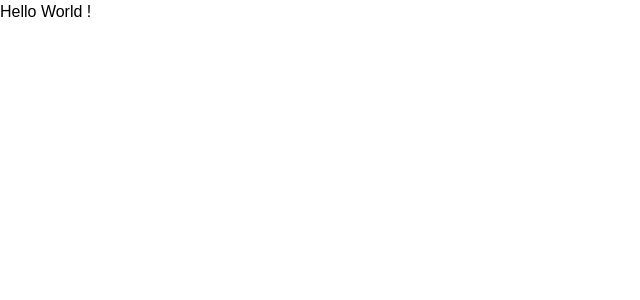
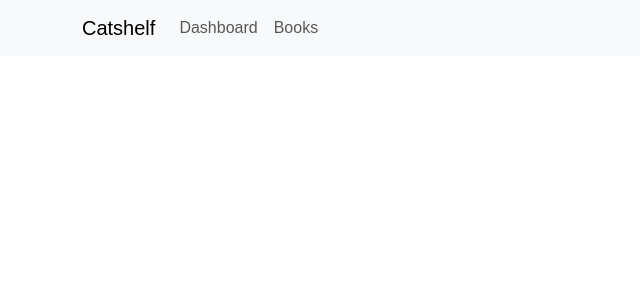
Before and after one commit to falconshark/catshelf, a Next.js app: page /dashboard in a window 1280 px wide. Shown: the top 300 px of the page, without its empty margins (0-640 px from the left). Built offline with nearby package versions, Linux system fonts and the light colour scheme.

Commit message:
Add topbar to dashboard

```diff
--- /dev/null
+++ b/src/app/components/Topbar.tsx
@@ -0,0 +1,24 @@
+'use client';
+import Container from 'react-bootstrap/Container';
+import Nav from 'react-bootstrap/Nav';
+import Navbar from 'react-bootstrap/Navbar';
+import NavDropdown from 'react-bootstrap/NavDropdown';
+
+function Topbar() {
+  return (
+    <Navbar expand="lg" className="bg-body-tertiary">
+    <Container>
+      <Navbar.Brand href="/dashboard">Catshelf</Navbar.Brand>
+      <Navbar.Toggle aria-controls="basic-navbar-nav" />
+      <Navbar.Collapse id="basic-navbar-nav">
+        <Nav className="me-auto">
+          <Nav.Link href="#home">Dashboard</Nav.Link>
+          <Nav.Link href="#link">Books</Nav.Link>
+        </Nav>
+      </Navbar.Collapse>
+    </Container>
+  </Navbar>
+  );
+}
+
+export default Topbar;
--- a/src/app/dashboard/page.module.css
+++ b/src/app/dashboard/page.module.css
@@ -0,0 +1,3 @@
+.page {
+
+}
--- a/src/app/dashboard/page.tsx
+++ b/src/app/dashboard/page.tsx
@@ -1,41 +1,19 @@
 'use client';
-import { useState, useEffect } from "react";
+import Container from 'react-bootstrap/Container';
+import Topbar from '../components/Topbar';
 import styles from "./page.module.css";
-import { Form, Button } from 'react-bootstrap';
-import { useAppDispatch, useAppSelector } from "@/lib/hooks"
-import { setToken } from "@/lib/reducers/commonSlice"
 
 
-const Dashboard: React.FC = () => {
-  const token = useAppSelector((state) => state.common.token);
-  const dispatch = useAppDispatch();
-
-  const handleLogin = async (username: string, password: string) => {
-    try {
-      const response = await fetch(
-        'http://127.0.0.1:8000/api-token-auth/',{
-          method: 'POST',
-          headers: {
-            'Accept': 'application/json',
-            'Content-Type': 'application/json'
-          },
-          body: JSON.stringify({username: username, password: password})
-        }
-      );
-      const result = await response.json();
-      const token = result['token'];
-      dispatch(setToken(token));
-    } catch (error) {
-      console.log(error);
-    }
-  };
-
+function Dashboard() {
   return (
     <div className={styles.page}>
+      <Topbar />
       <main className={styles.main}>
-        <div className="dashboard">
-            Hello World !
-        </div>
+        <Container>
+          <div className="latest-books">
+
+          </div>
+        </Container>
       </main>
     </div>
   );
```
